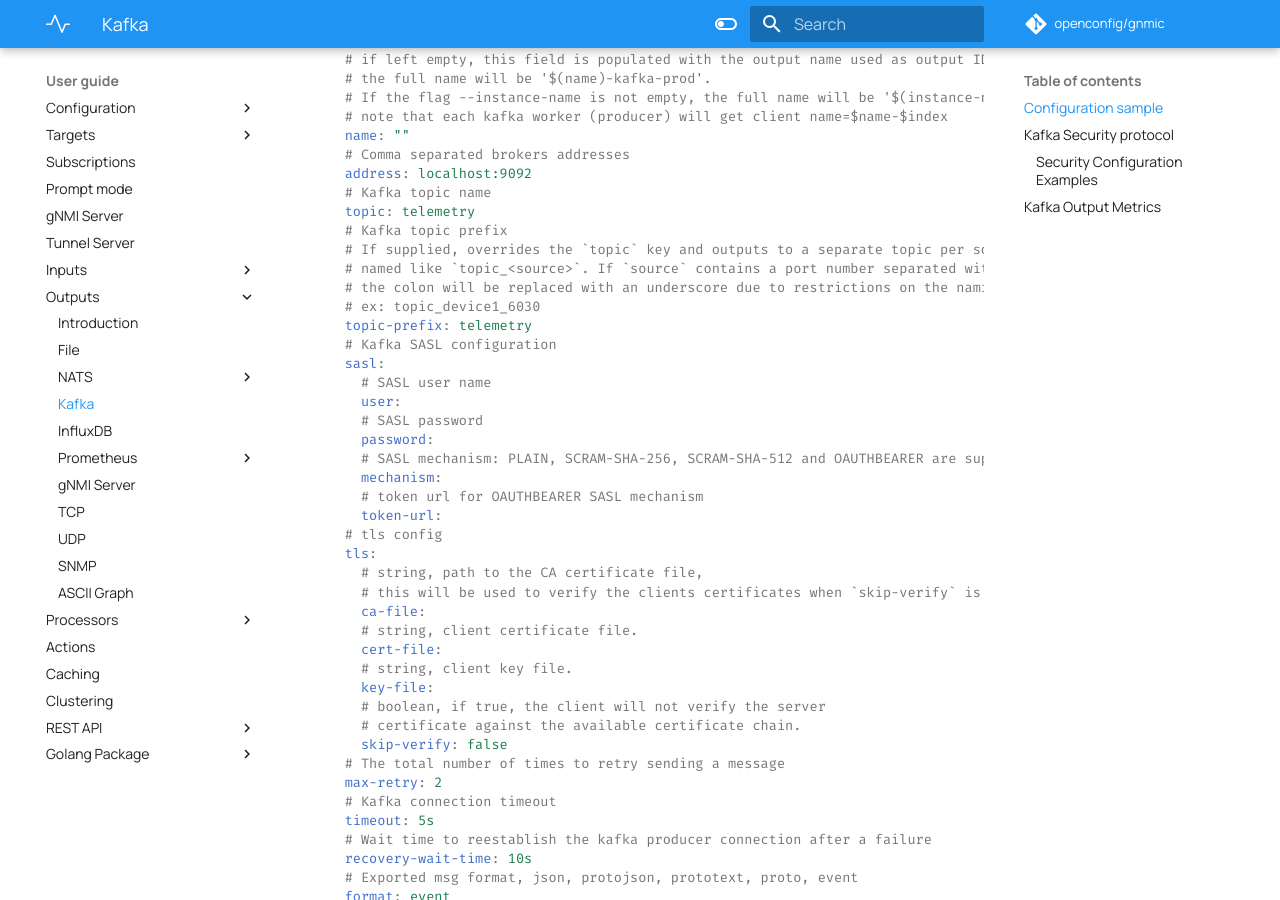
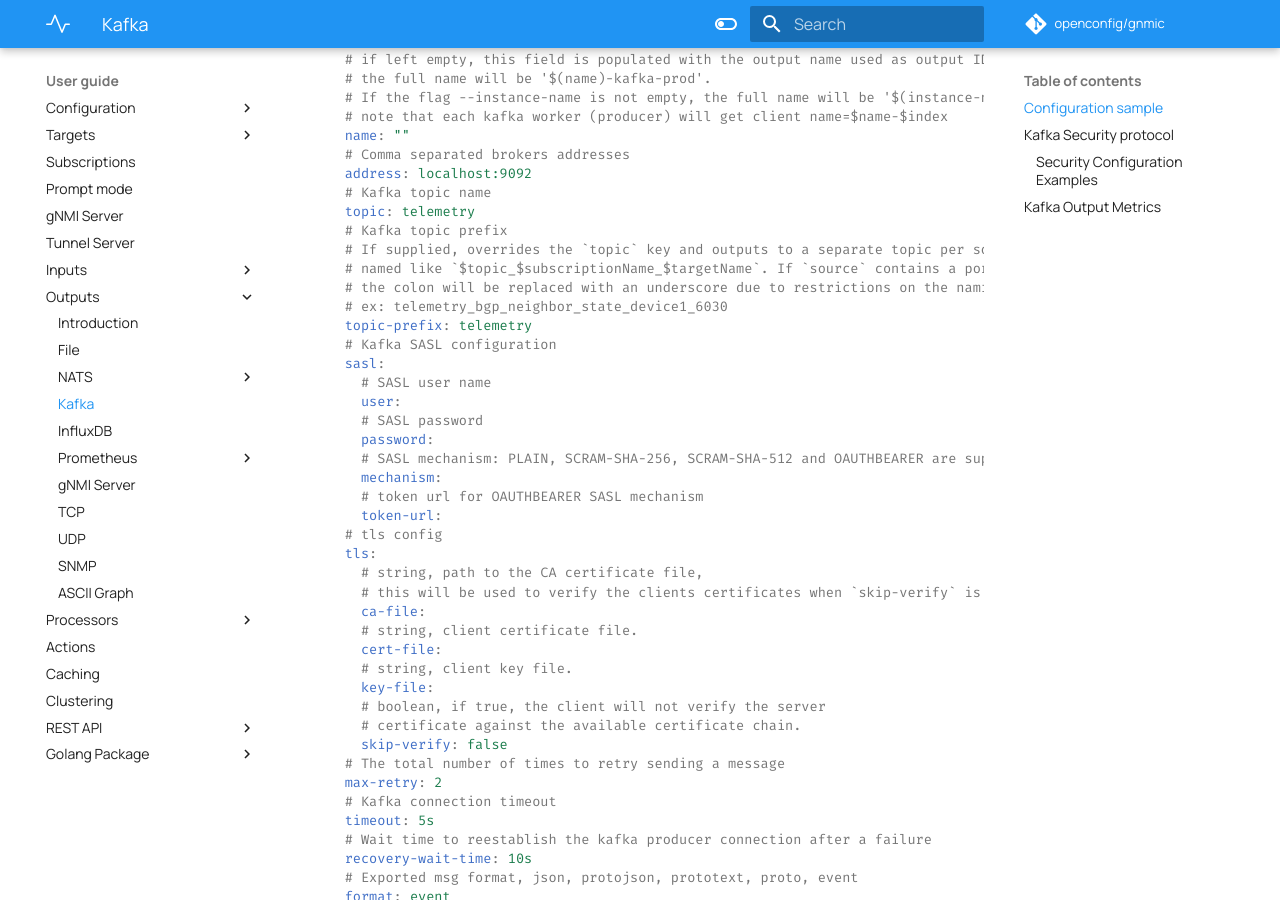
Before and after one commit to openconfig/gnmic, an MkDocs documentation site: the page built from docs/user_guide/outputs/kafka_output.md, in a window 1280 px wide and 900 px high, scrolled down 480 px. Built offline with MkDocs 1.6.1 and Material for MkDocs 9.7.7, drawn with Linux system fonts in a browser that asks for light colours; comment, search, counter and statistics services are not loaded.

Commit message:
refactor to use topicpfx_subname_targetname

```diff
--- a/docs/user_guide/outputs/kafka_output.md
+++ b/docs/user_guide/outputs/kafka_output.md
@@ -21,9 +21,9 @@
     topic: telemetry
     # Kafka topic prefix
     # If supplied, overrides the `topic` key and outputs to a separate topic per source
-    # named like `topic_<source>`. If `source` contains a port number separated with a colon,
+    # named like `$topic_$subscriptionName_$targetName`. If `source` contains a port number separated with a colon,
     # the colon will be replaced with an underscore due to restrictions on the naming of kafka topics.
-    # ex: topic_device1_6030
+    # ex: telemetry_bgp_neighbor_state_device1_6030
     topic-prefix: telemetry
     # Kafka SASL configuration
     sasl:
```
Also changed, not shown: 1 other file.
